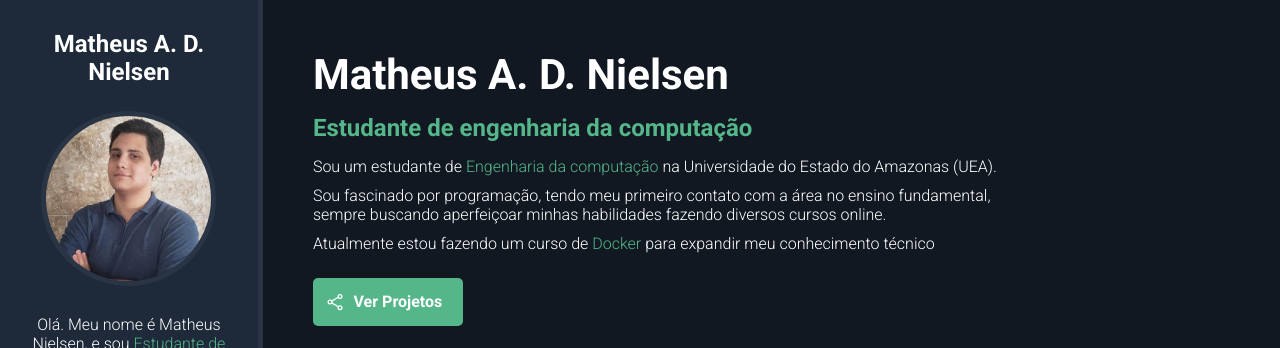
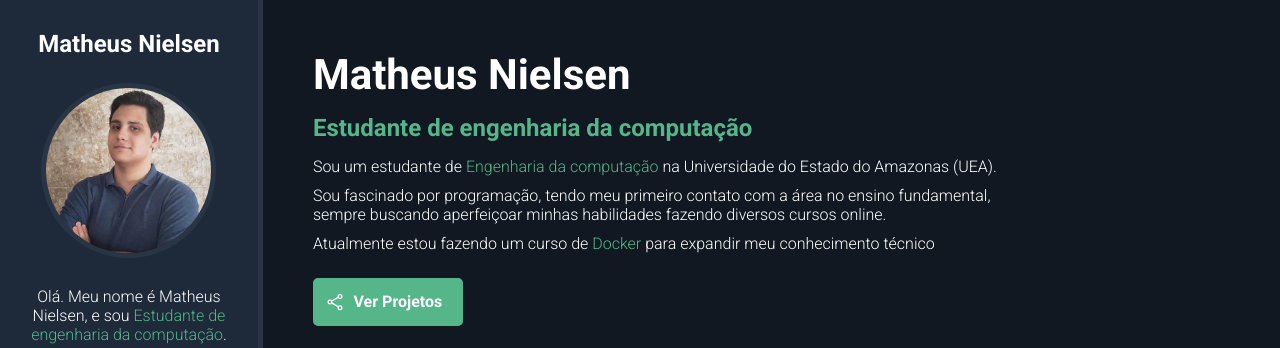
Before and after one commit to MatheusDNielsen/MatheusDNielsen.github.io, a plain HTML site: page index.html in a window 1280 px wide. Shown: the top 348 px of the page. Drawn offline with nearby package versions, Linux system fonts and the light colour scheme.

Commit message:
bugfixing

```diff
--- a/css/styles.css
+++ b/css/styles.css
@@ -234,6 +234,7 @@
     }
 
     #btn-projects {
+        text-align: center;
         margin: 20 pix auto;
     }
 
--- a/index.html
+++ b/index.html
@@ -17,7 +17,7 @@
 <body>
     <main id="container">
         <aside id="bio-container">
-            <h2>Matheus A. D. Nielsen</h2>
+            <h2>Matheus Nielsen</h2>
             <img id="bio-image" src="img/foto_Matheus.png" alt="Matheus A. D. Nielsen">
             <p>Olá. Meu nome é Matheus Nielsen, e sou <span class="highlight">Estudante de engenharia da computação</span>.</p>
             <p id="welcome-text">Seja bem-vindo!</p>
@@ -31,7 +31,7 @@
             </div>
         </aside>
         <section id="about-container">
-            <h1 id="name">Matheus A. D. Nielsen</h1>
+            <h1 id="name">Matheus Nielsen</h1>
             <p id="title"><span class="highlight">Estudante de engenharia da computação</span></p>
             <p class="description">Sou um estudante de <scan class="highlight">Engenharia da computação</scan> na Universidade do Estado do Amazonas (UEA).</p>
             <p class="description">Sou fascinado por programação, tendo meu primeiro contato com a área no ensino fundamental, sempre buscando aperfeiçoar minhas habilidades fazendo diversos cursos online. </p>
```
